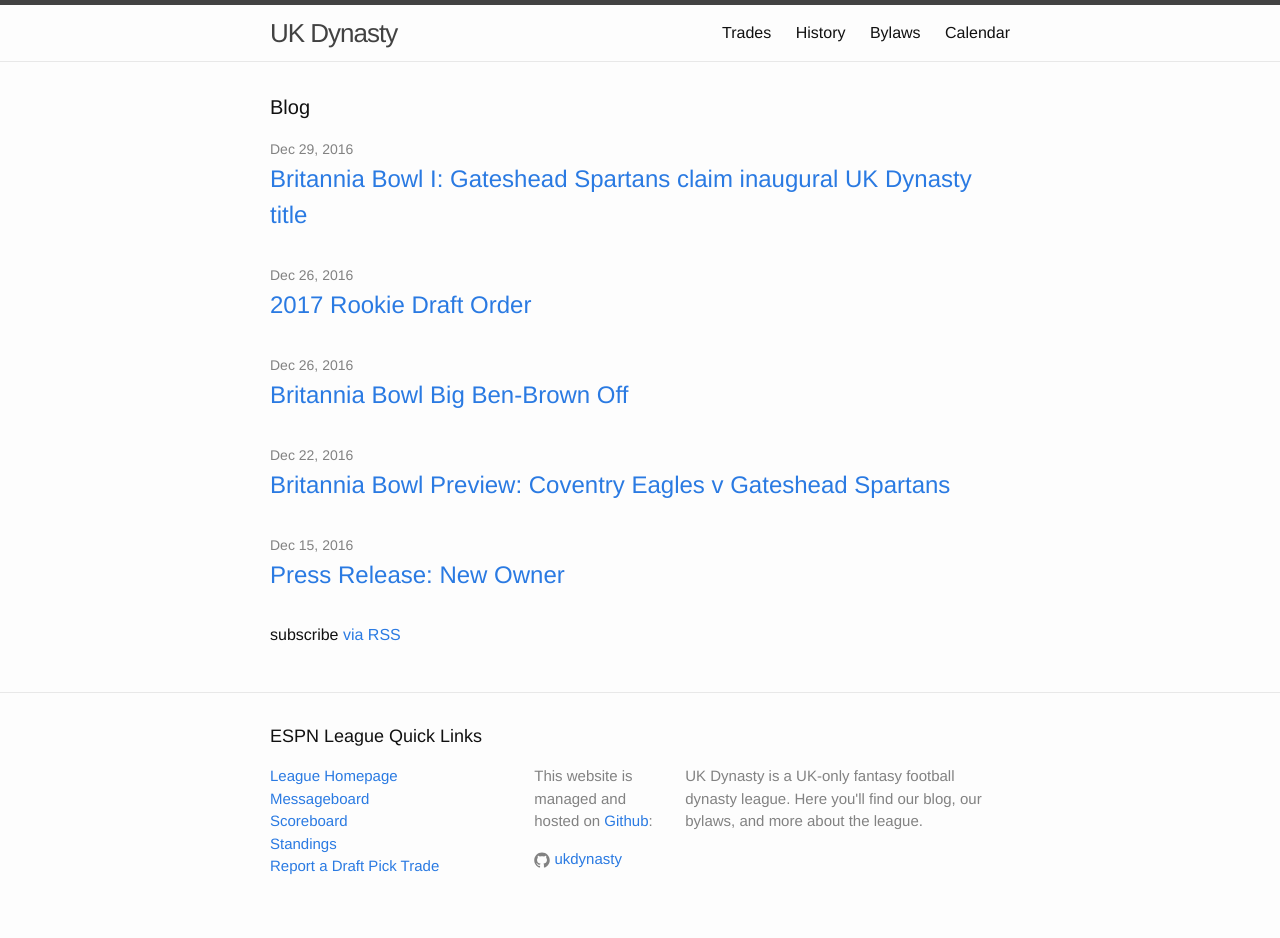
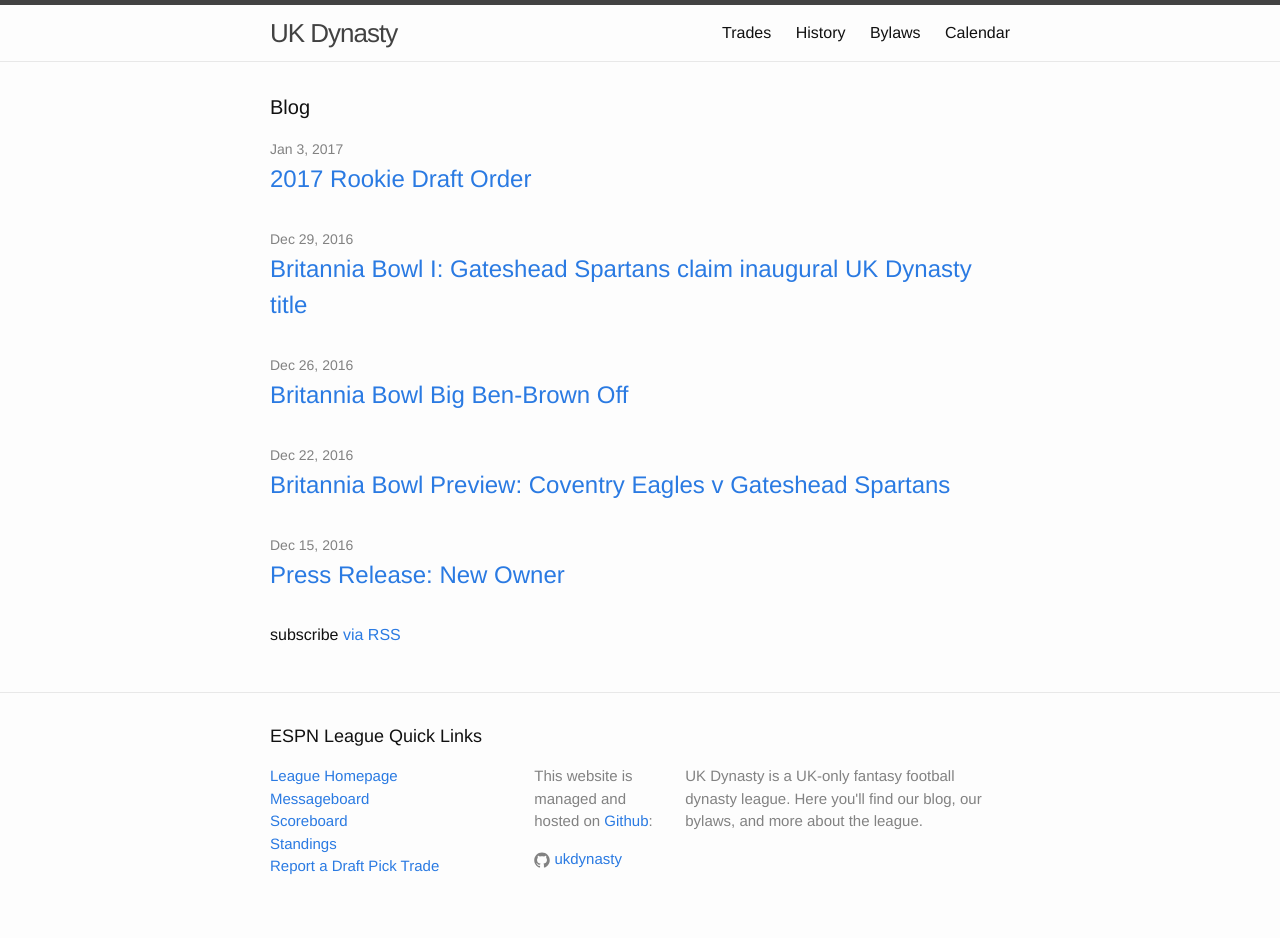
Before and after one commit to UKDynasty/ukdynasty.github.io, a Jekyll site: the page built from index.md, in a window 1280 px wide. Built offline with Jekyll 4.4.1, drawn with Linux system fonts in a browser that asks for light colours.

Commit message:
Update 2017-01-03-rookie-draft-order.md

```diff
--- a/_posts/2017-01-03-rookie-draft-order.md
+++ b/_posts/2017-01-03-rookie-draft-order.md
@@ -1,7 +1,7 @@
 ---
 layout: post
 title: "2017 Rookie Draft Order"
-date: 2016-12-26
+date: 2017-01-03
 categories: stats
 ---
 
```
